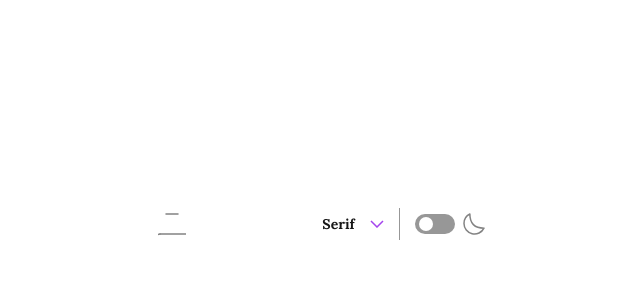
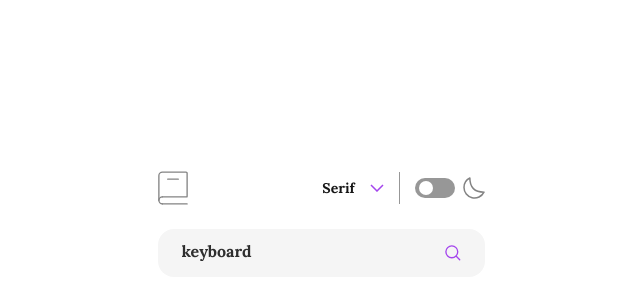
Before and after one commit to YokoMentor/dictionary-app, a Next.js app: page / in a window 1280 px wide. Shown: the part 176-476 px from the top of the page, without its empty margins (319-959 px from the left). Built offline with nearby package versions, Linux system fonts and the light colour scheme.

Commit message:
Search bar layout

```diff
--- a/app/globals.css
+++ b/app/globals.css
@@ -6,8 +6,8 @@
 }
 
 @theme inline {
-  --color-bg-dark: hsl(235, 21%, 11%);
-  --color-bg-light: hsl(0, 0%, 98%);
+  --color-search-bar: hsl(0, 0%, 96%);
+  --color-dark-heading: hsl(0, 0%, 18%);
 }
 
 @media (prefers-color-scheme: dark) {
--- a/app/page.module.css
+++ b/app/page.module.css
@@ -43,5 +43,9 @@
   background-image: url('../public/icon-moon.svg');
 }
 
+.icon_search {
+  background-image: url('../public/icon-search.svg');
+}
+
 @media (min-width: 768px) {
 }
--- a/app/page.tsx
+++ b/app/page.tsx
@@ -3,8 +3,9 @@ import styles from './page.module.css';
 export default function Page() {
   return (
     <div className='flex flex-col min-h-screen justify-center items-center'>
-      <div className='flex justify-between items-center text-center w-[327px]'>
-        <div className={`${styles.logo} w-[28px] h-[32px] bg-no-repeat bg-center`}></div>
+      <div className='flex flex-col justify-center items-center text-center w-[327px]'>
+        <div className='flex justify-between items-center text-center w-full'>
+          <div className={`${styles.logo} w-[30px] h-[34px] bg-no-repeat bg-center bg-contain`}></div>
           <div className='flex flex-row items-center justify-center'>
             <button className={`${styles.icon_arrow} w-[98px] h-[24px] bg-no-repeat bg-right text-[14px] font-bold pl-2`}>Serif</button>
             <div className={`${styles.divider}`}></div>
@@ -15,6 +16,11 @@ export default function Page() {
             <button className={`${styles.icon_moon} w-[22px] h-[22px] bg-no-repeat bg-center bg-contain cursor-pointer ml-2`}></button>
           </div>
         </div>
+        <form className='flex justify-between items-center w-full rounded-2xl h-[48px] bg-search-bar w-full mt-6'>
+          <input  type="text" placeholder='keyboard' className='text-xs focus:outline-none ml-6 font-bold placeholder:text-base placeholder:text-dark-heading'/>
+          <div className={`${styles.icon_search} w-[16px] h-[16px] bg-no-repeat bg-center bg-contain mr-6`}></div>
+        </form>
+      </div>
     </div>
   );
 }
```
Lines whose indentation alone changed are shown as unchanged.
